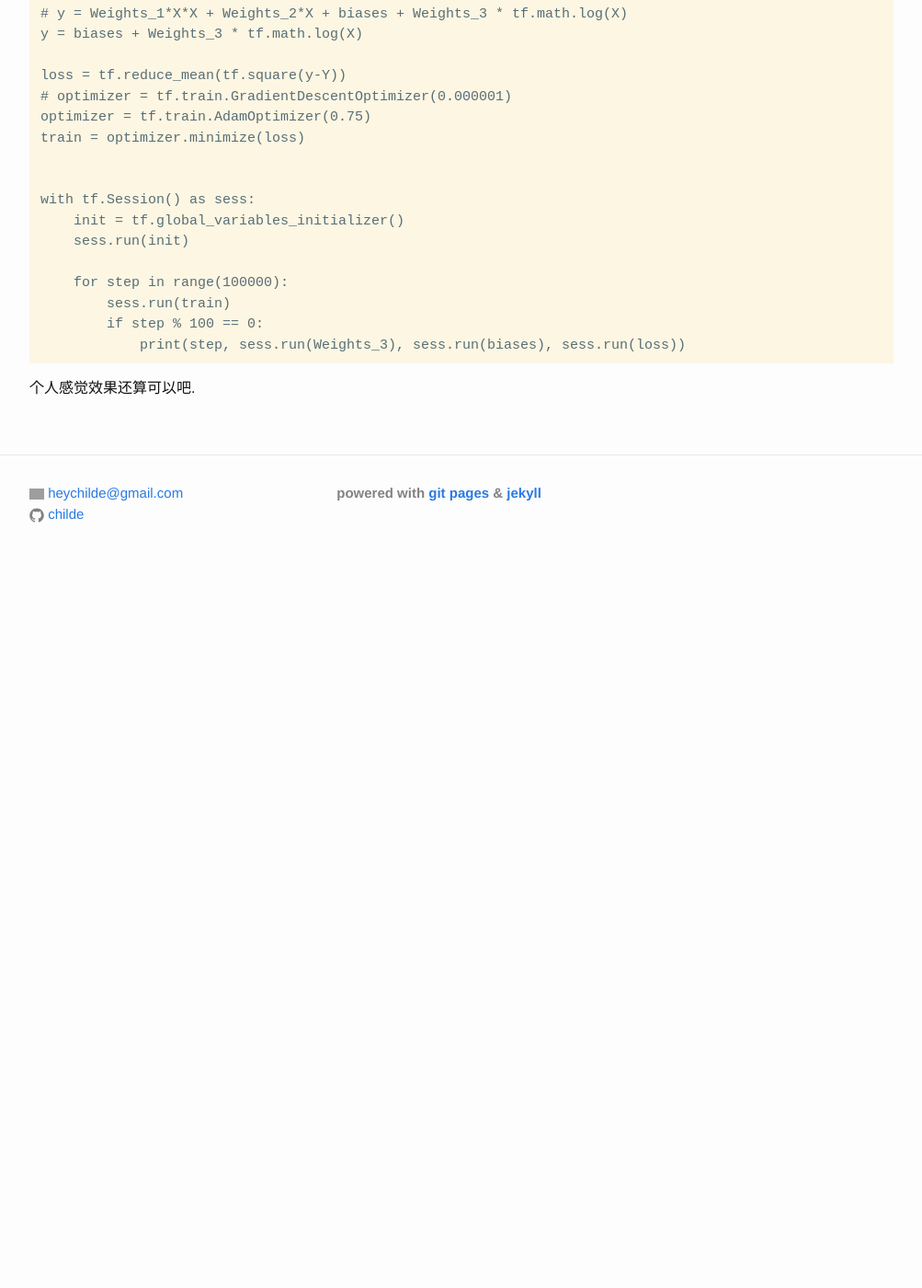
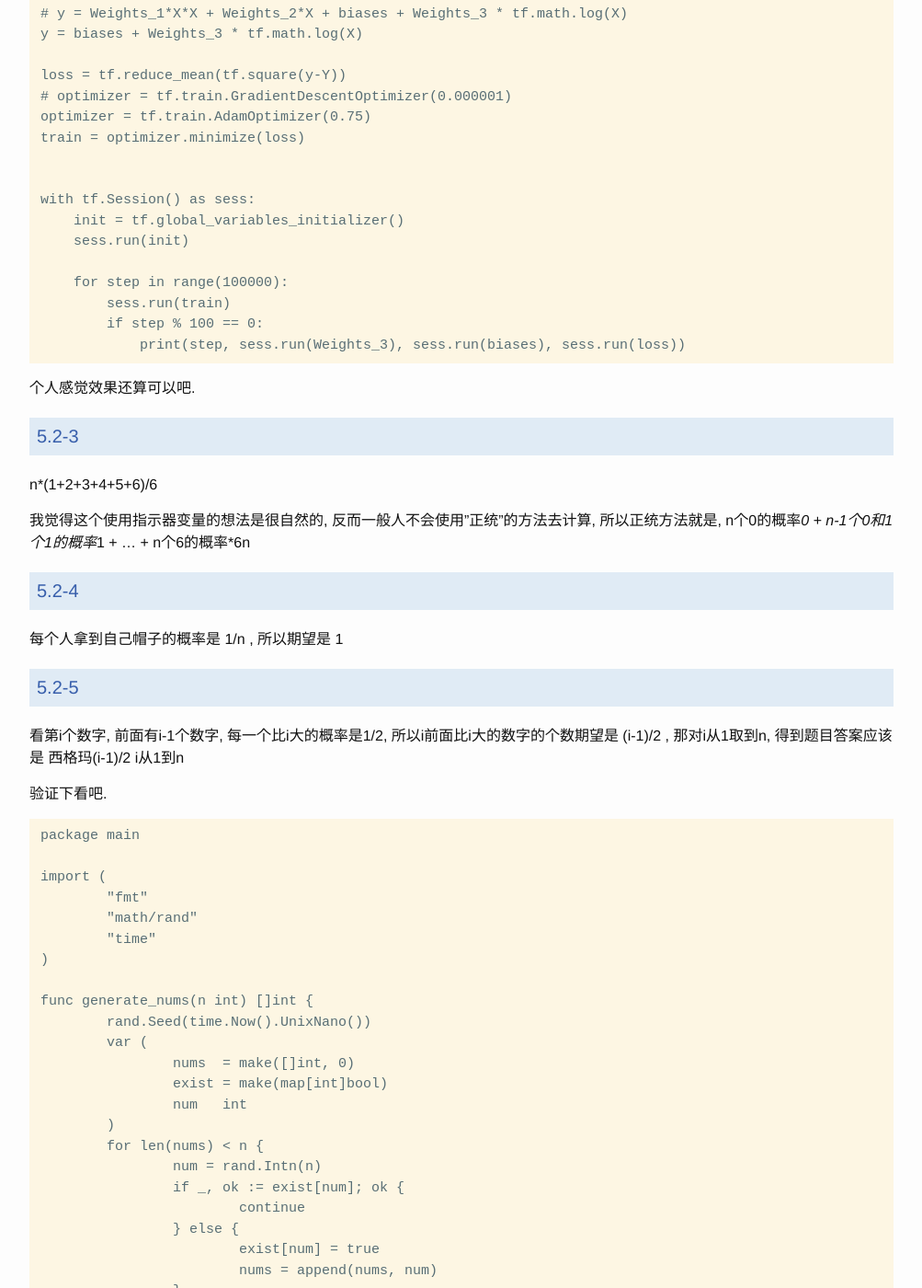
Before and after one commit to childe/ohmycat, a Jekyll site: the page built from _posts/2018-11-16-Introduction-to-Algorithms-4.md, in a window 1280 px wide and 1400 px high, scrolled down 4570 px. Shown: the whole window at 92% size, without its empty margins (138-1141 px from the left). Built offline with Jekyll 4.4.1, drawn with Linux system fonts in a browser that asks for light colours; before the commit the page ends 5200 px from its top, so only the background shows below that; some of the changed text lies outside the part shown; grey boxes are pictures that could not be loaded.

Commit message:
add 5.2.5
modified:   _posts/2018-11-16-Introduction-to-Algorithms-4.md

````diff
--- a/_posts/2018-11-16-Introduction-to-Algorithms-4.md
+++ b/_posts/2018-11-16-Introduction-to-Algorithms-4.md
@@ -200,3 +200,89 @@ with tf.Session() as sess:
 ```
 
 个人感觉效果还算可以吧.
+
+
+## 5.2-3
+
+n*(1+2+3+4+5+6)/6
+
+我觉得这个使用指示器变量的想法是很自然的, 反而一般人不会使用"正统"的方法去计算, 所以正统方法就是, n个0的概率*0 + n-1个0和1个1的概率*1 + ... + n个6的概率*6n
+
+## 5.2-4
+
+每个人拿到自己帽子的概率是 1/n , 所以期望是 1
+
+## 5.2-5
+
+看第i个数字, 前面有i-1个数字, 每一个比i大的概率是1/2, 所以i前面比i大的数字的个数期望是 (i-1)/2 , 那对i从1取到n, 得到题目答案应该是 西格玛(i-1)/2  i从1到n
+
+验证下看吧.
+
+```
+package main
+
+import (
+	"fmt"
+	"math/rand"
+	"time"
+)
+
+func generate_nums(n int) []int {
+	rand.Seed(time.Now().UnixNano())
+	var (
+		nums  = make([]int, 0)
+		exist = make(map[int]bool)
+		num   int
+	)
+	for len(nums) < n {
+		num = rand.Intn(n)
+		if _, ok := exist[num]; ok {
+			continue
+		} else {
+			exist[num] = true
+			nums = append(nums, num)
+		}
+	}
+	return nums
+}
+
+func inversion_count(nums []int) int {
+	var count = 0
+	for i, n1 := range nums {
+		for _, n2 := range nums[:i] {
+			if n1 < n2 {
+				count++
+			}
+		}
+	}
+	return count
+}
+
+func theory(n int) float32 {
+	var s float32 = 0.0
+	for i := 1; i <= n; i++ {
+		s += float32(i-1) / 2
+	}
+	return s
+}
+
+func main() {
+	var (
+		N     = 100
+		count = 1000
+	)
+
+	total := 0
+	for i := 0; i < count; i++ {
+		nums := generate_nums(N)
+		inversion_count := inversion_count(nums)
+		total += inversion_count
+	}
+	fmt.Printf("%f %f\n", theory(N), float32(total)/float32(count))
+}
+```
+
+```
+% go run 5.2.5.go
+2475.000000 2463.620117
+```
````
